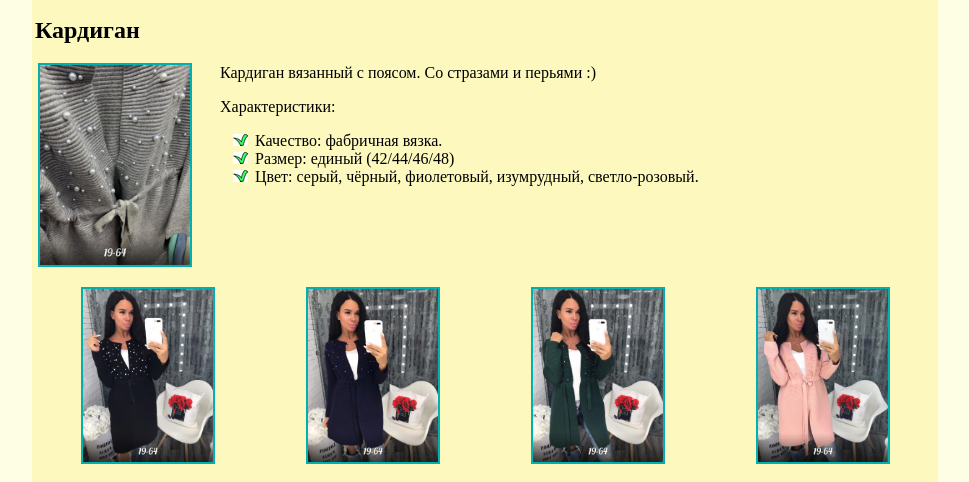
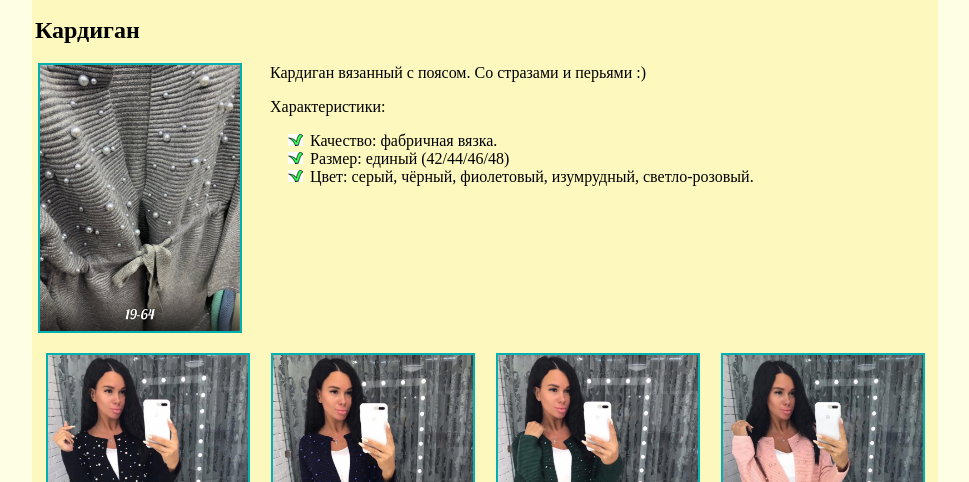
Before and after one commit to RonHovard/Fashion-for-the-people, a plain HTML site: page catalog/cardy.html in a window 1280 px wide. Shown: the part 300-782 px from the top of the page, without its empty margins (155-1124 px from the left). Drawn offline with Linux system fonts and the light colour scheme.

Commit message:
Добавил изменения в : + cardy + style

```diff
--- a/CSS/style.css
+++ b/CSS/style.css
@@ -63,21 +63,23 @@ body {
 .content {
     clear: both;
 }
-
 .content a {
     float: left;
     margin: 1px 30px 20px 5px;
 }
 .content a img, .links a img {
     outline: 2px solid rgb(1,177,177);
+    width: 200px
 }
 .content img:hover, .links img:hover {
     outline: none;
 }
+.content .list {
+    overflow: hidden;
+}
 /*Список: характеристики товара каталога*/
 .list > li {
     list-style-image: url(../img/checkmarks/145.png);
-    margin-left: 180px;
 }
 /*Фото асортимента товаров на странице товара каталога*/
 .links {
@@ -168,7 +170,7 @@ A {
 .top img {
    float: left;
    outline: 5px solid orange;
-   margin: 10px 120px 10px 3px;
+   margin: 10px 90px 10px 3px;
 }
 .top .slogan {
     padding-top: 170px;
--- a/catalog/cardy.html
+++ b/catalog/cardy.html
@@ -23,7 +23,7 @@
     <hr>
     <div class="content">
         <h2>Кардиган</h2>
-        <a href="../img/cardy/grey_l.jpg" target="_blank"><img src="../img/cardy/grey_l.jpg" alt="cardy_grey" width="150"></a>
+        <a href="../img/cardy/grey_l.jpg" target="_blank"><img src="../img/cardy/grey_l.jpg" alt="cardy_grey" ></a>
         <p>Кардиган вязанный с поясом. Со стразами и перьями :)</p>
         <p>Характеристики:</p>
         <ul class="list">
```
